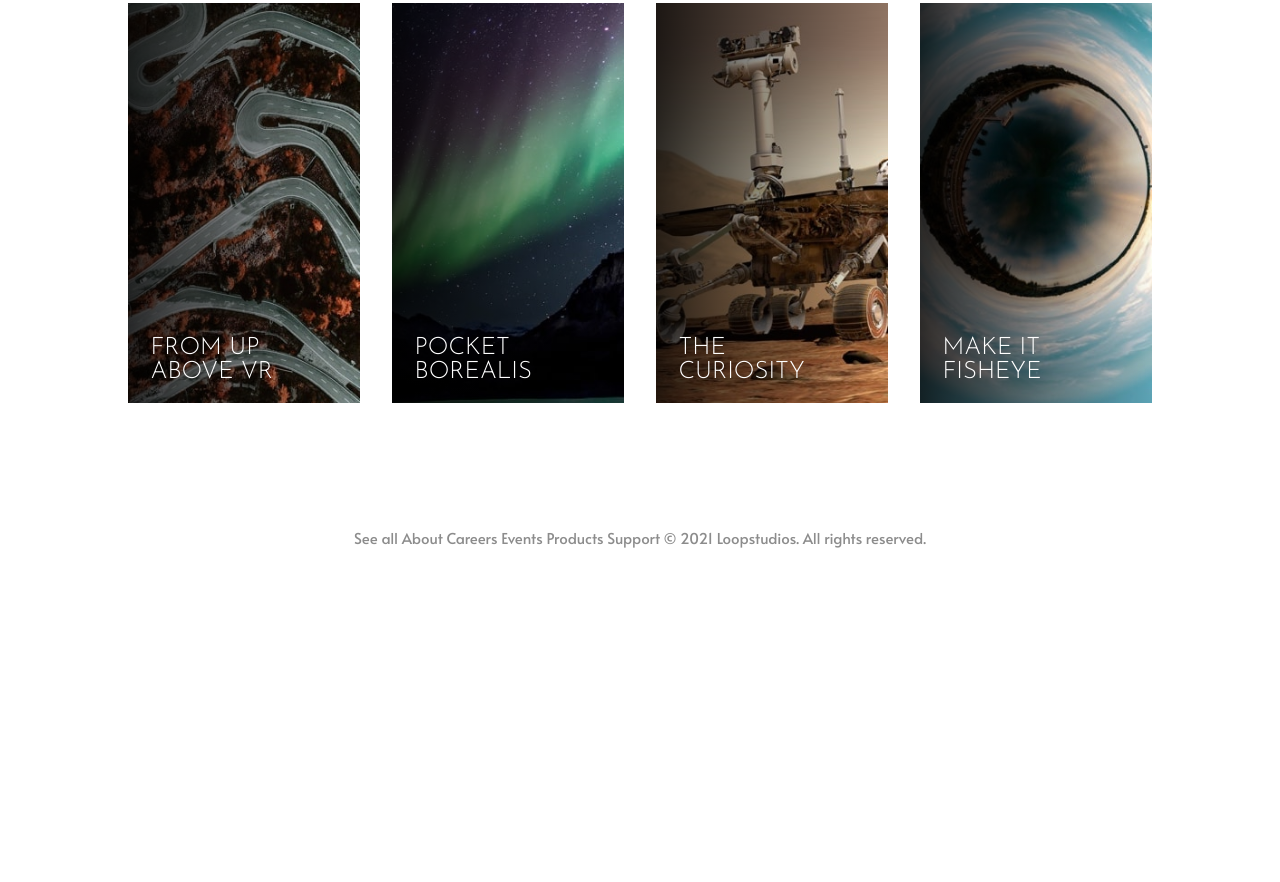
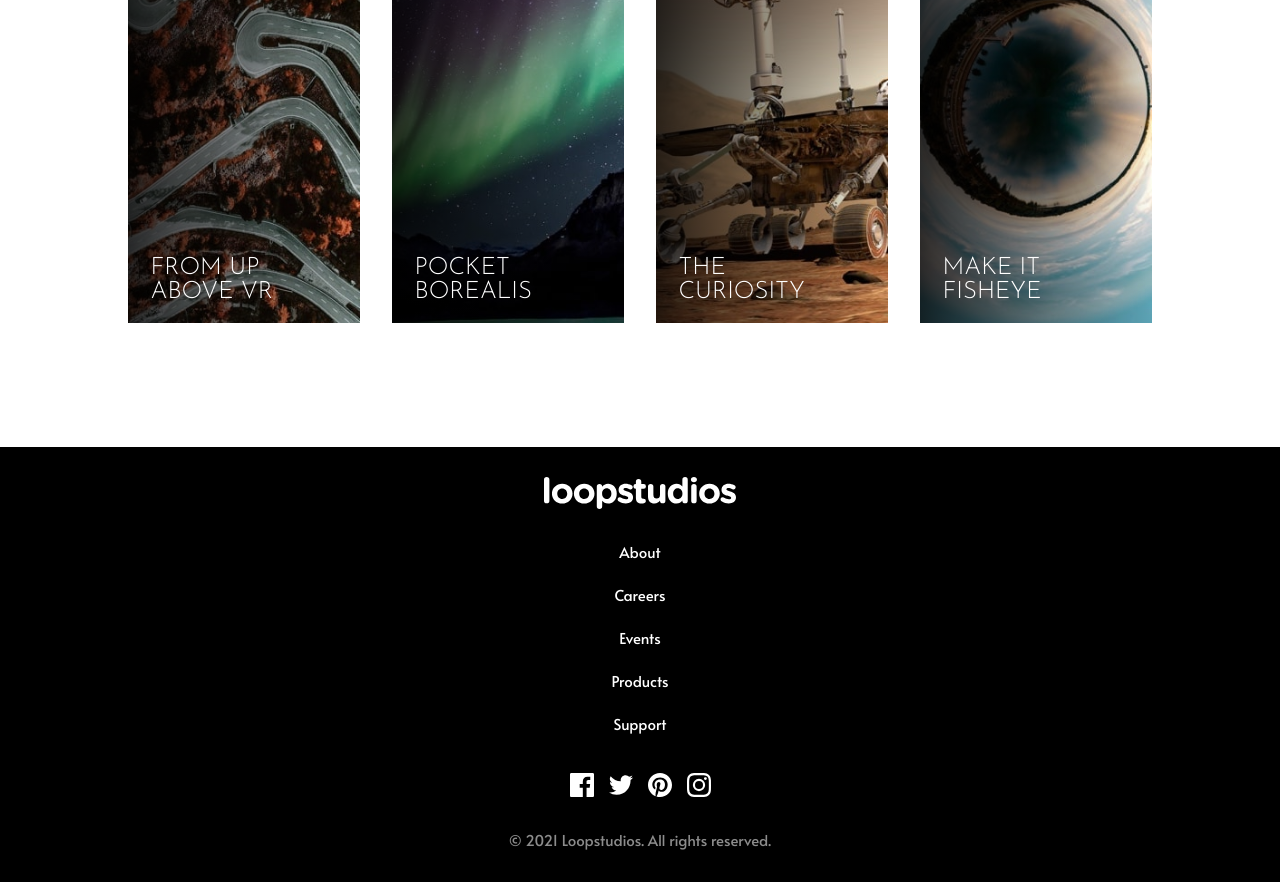
Before and after one commit to Paul-HenryN/fem-loopstudios-landing-page, a website: page index.html in a window 1280 px wide. Shown: the part 1812-2694 px from the top of the page. Before the commit the page ends 2362 px from the top, so only its background shows below. Drawn offline with Linux system fonts and the light colour scheme.

Commit message:
add footer styles

```diff
--- a/index.html
+++ b/index.html
@@ -169,7 +169,43 @@
       </section>
     </main>
 
-    See all About Careers Events Products Support © 2021 Loopstudios. All rights
-    reserved.
+    <footer class="footer">
+      <img src="./images/logo.svg" alt="Loopstudios' logo" />
+
+      <ul role="list" class="menu footer__menu">
+        <li class="menu__item"><a href="#" class="menu__link">About</a></li>
+        <li class="menu__item"><a href="#" class="menu__link">Careers</a></li>
+        <li class="menu__item"><a href="#" class="menu__link">Events</a></li>
+        <li class="menu__item">
+          <a href="#" class="menu__link">Products</a>
+        </li>
+        <li class="menu__item"><a href="#" class="menu__link">Support</a></li>
+      </ul>
+
+      <ul role="list" class="footer__social">
+        <li>
+          <a href="#"
+            ><img src="./images/icon-facebook.svg" alt="Facebook icon"
+          /></a>
+        </li>
+        <li>
+          <a href="#"
+            ><img src="./images/icon-twitter.svg" alt="Twitter icon"
+          /></a>
+        </li>
+        <li>
+          <a href="#"
+            ><img src="./images/icon-pinterest.svg" alt="Pinterest icon"
+          /></a>
+        </li>
+        <li>
+          <a href="#"
+            ><img src="./images/icon-instagram.svg" alt="Instagram icon"
+          /></a>
+        </li>
+      </ul>
+
+      <p>© 2021 Loopstudios. All rights reserved.</p>
+    </footer>
   </body>
 </html>
--- a/src/scss/_reset.scss
+++ b/src/scss/_reset.scss
@@ -23,6 +23,8 @@ dd {
 ul[role='list'],
 ol[role='list'] {
   list-style: none;
+  padding: 0;
+  margin: 0;
 }
 
 /* Set core root defaults */
--- a/src/scss/block/_all.scss
+++ b/src/scss/block/_all.scss
@@ -5,3 +5,4 @@
 @use "./main";
 @use "./grid";
 @use "./button";
+@use "./footer";
--- /dev/null
+++ b/src/scss/block/_footer.scss
@@ -0,0 +1,21 @@
+@use "../abstracts/variables" as var;
+@use "../abstracts/mixins" as mix;
+
+.footer {
+    width: 100%;
+    background-color: var.$clr-primary-dark;
+    display: grid;
+    place-items: center;
+    row-gap: 2rem;
+    padding: 2em 5%;
+
+    @at-root &__menu {
+        flex-direction: column;
+        row-gap: 0.9rem;
+    }
+
+    @at-root &__social {
+        @include mix.flexRow(center, center);
+        column-gap: 15px;
+    }
+}
--- a/src/scss/state/_main.scss
+++ b/src/scss/state/_main.scss
@@ -23,6 +23,6 @@
   }
 
   @include mix.mediaQuery(tabletLandscape) {
-    row-gap: 10rem;
+    row-gap: 5rem;
   }
 }
```
Also changed, not shown: public/css/main.css, 1 other file.
